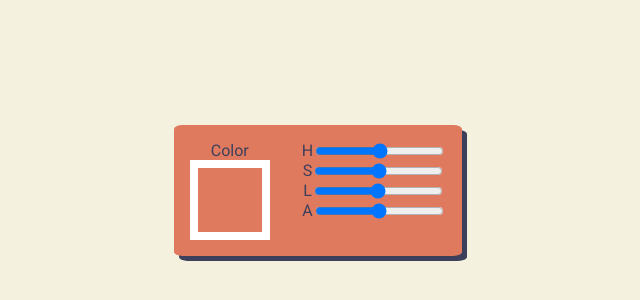
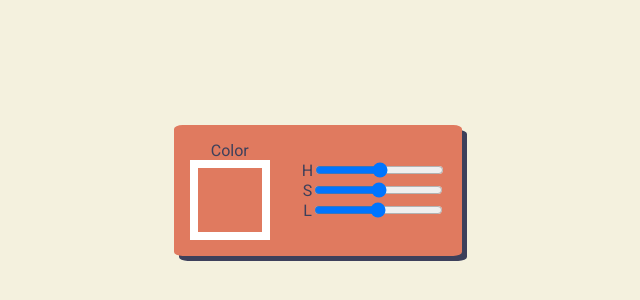
Before and after one commit to drewwdev/ColorPicker, a React (Vite) app: page / in a window 1280 px wide. Shown: the part 210-510 px from the top of the page, without its empty margins (322-962 px from the left). Built offline with nearby package versions, Linux system fonts and the light colour scheme.

Commit message:
hue saturation and lightness modules finished

```diff
--- a/src/App.tsx
+++ b/src/App.tsx
@@ -1,4 +1,8 @@
 import React from 'react'
+import { Hue } from './components/hue'
+import { Lightness } from './components/lightness'
+import { Saturation } from './components/saturation'
+
 export function App() {
   return (
     <div>
@@ -8,19 +12,15 @@ export function App() {
           <div className="colorpreview"></div>
         </aside>
         <div className="sliders">
-          <div className="hue">
-            H <input type="range" />
+          <div>
+            H <Hue />
           </div>
-          <div className="saturation">
-            S <input type="range" />
+          <div>
+            S <Saturation />
           </div>
-          <div className="lightness">
+          <div>
             L
-            <input type="range" />
-          </div>
-          <div className="alpha">
-            A
-            <input type="range" />
+            <Lightness />
           </div>
         </div>
       </main>
--- /dev/null
+++ b/src/components/hue.tsx
@@ -0,0 +1,23 @@
+import React, { useState } from 'react'
+
+export function Hue() {
+  const [hue, setHue] = useState(180)
+
+  function _hueRangeInput(event: React.ChangeEvent<HTMLInputElement>) {
+    event.preventDefault()
+
+    const sliderHue = event.target.value
+
+    setHue(Number(sliderHue))
+  }
+  return (
+    <input
+      type="range"
+      min="0"
+      max="360"
+      step="1"
+      value={hue}
+      onInput={_hueRangeInput}
+    />
+  )
+}
--- /dev/null
+++ b/src/components/lightness.tsx
@@ -0,0 +1,23 @@
+import React, { useState } from 'react'
+
+export function Lightness() {
+  const [lightness, setLightness] = useState(50)
+
+  function _lightnessRangeInput(event: React.ChangeEvent<HTMLInputElement>) {
+    event.preventDefault()
+
+    const sliderLightness = event.target.value
+
+    setLightness(Number(sliderLightness))
+  }
+  return (
+    <input
+      type="range"
+      min="0"
+      max="100"
+      step="1"
+      value={lightness}
+      onInput={_lightnessRangeInput}
+    />
+  )
+}
--- /dev/null
+++ b/src/components/saturation.tsx
@@ -0,0 +1,23 @@
+import React, { useState } from 'react'
+
+export function Saturation() {
+  const [saturation, setSaturation] = useState(50)
+
+  function _saturationRangeInput(event: React.ChangeEvent<HTMLInputElement>) {
+    event.preventDefault()
+
+    const sliderSaturation = event.target.value
+
+    setSaturation(Number(sliderSaturation))
+  }
+  return (
+    <input
+      type="range"
+      min="0"
+      max="100"
+      step="1"
+      value={saturation}
+      onInput={_saturationRangeInput}
+    />
+  )
+}
--- a/src/index.scss
+++ b/src/index.scss
@@ -38,6 +38,7 @@ aside {
   display: flex;
   flex-direction: column;
   align-items: center;
+  justify-content: center;
 }
 div {
   display: flex;
```
